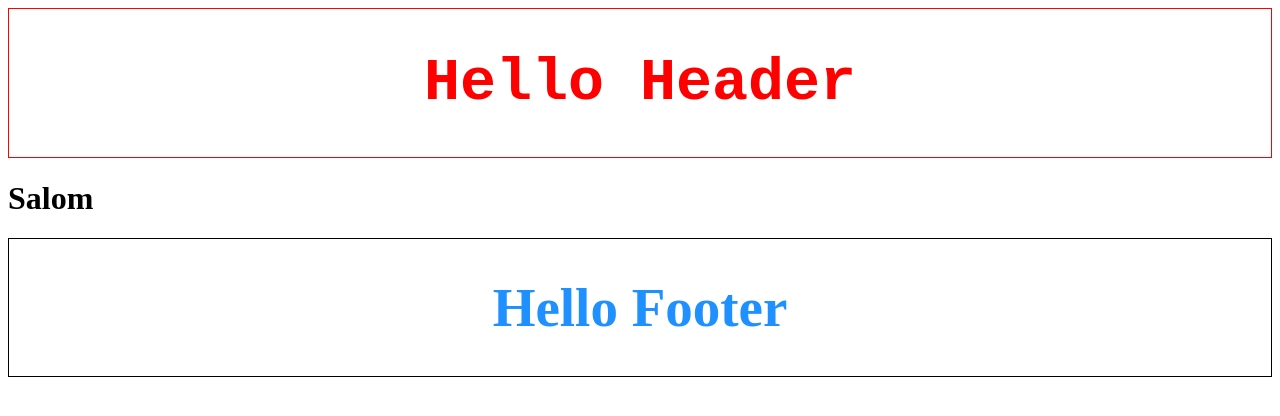
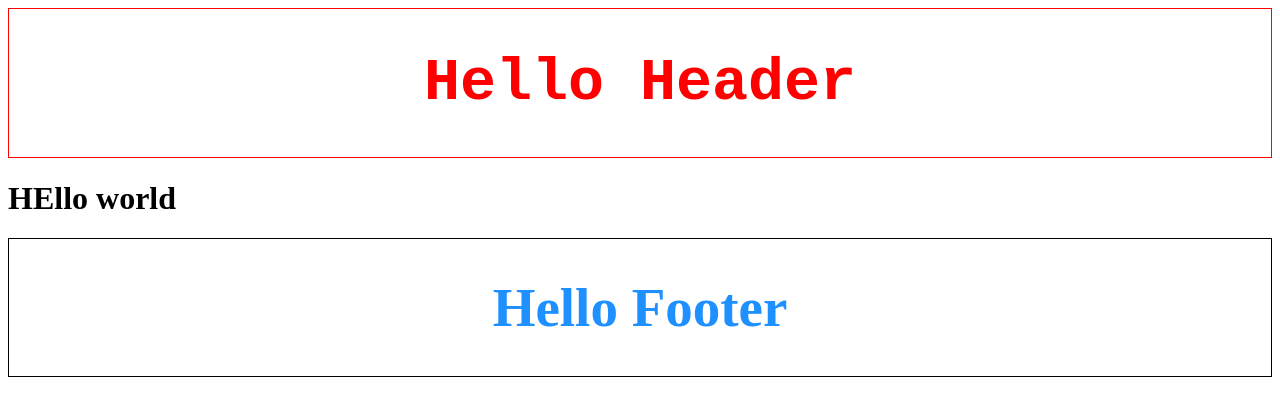
Before and after one commit to yakubiy/test, a plain HTML site: page index.html in a window 1280 px wide. Drawn offline with Linux system fonts and the light colour scheme.

Commit message:
Update index.html
Salom o'zgardi

```diff
--- a/index.html
+++ b/index.html
@@ -13,7 +13,7 @@
         <h1>Hello Header</h1>
     </header>
 
-        <h1>Salom</h1>
+        <h1> HEllo world</h1>
 
     <footer>
         <h1>Hello Footer</h1>
```
